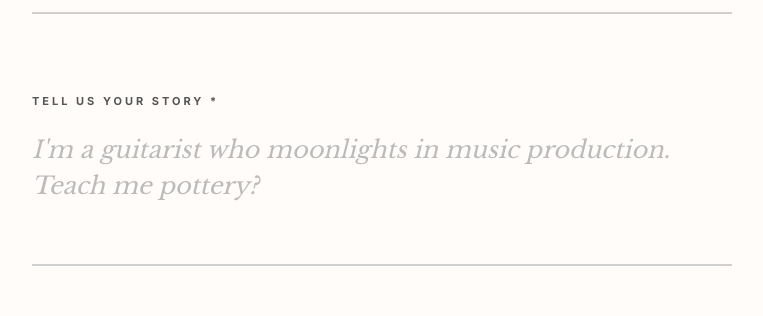
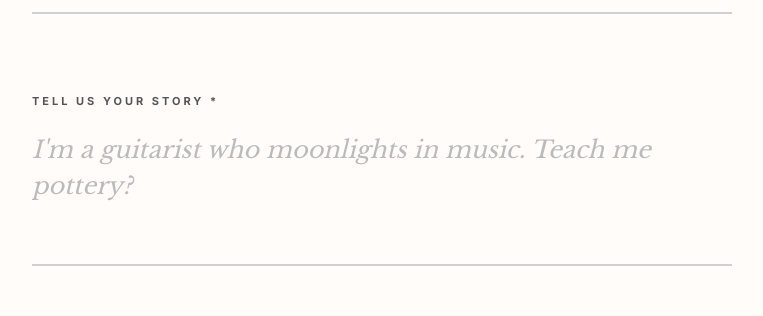
Before and after one commit to adamsyy/flip-frontend, a React (Vite) app: page /onboard in a window 1280 px wide. Shown: the part 1060-1376 px from the top of the page, without its empty margins (258-1021 px from the left). Built offline with nearby package versions, Linux system fonts and the light colour scheme; no server answers.

Commit message:
fix: updated story placeholder text

```diff
--- a/src/pages/OnboardPage/OnboardPage.tsx
+++ b/src/pages/OnboardPage/OnboardPage.tsx
@@ -169,7 +169,7 @@ export const OnboardPage = () => {
 
         <div className={styles.formGroup}>
           <label>Tell us your story *</label>
-          <textarea required name="description" value={formData.description} onChange={handleInputChange} placeholder="I'm a guitarist who moonlights in music production. Teach me pottery?" rows={3} />
+          <textarea required name="description" value={formData.description} onChange={handleInputChange} placeholder="I'm a guitarist who moonlights in music. Teach me pottery?" rows={3} />
         </div>
 
         <div className={styles.formGroup}>
```
